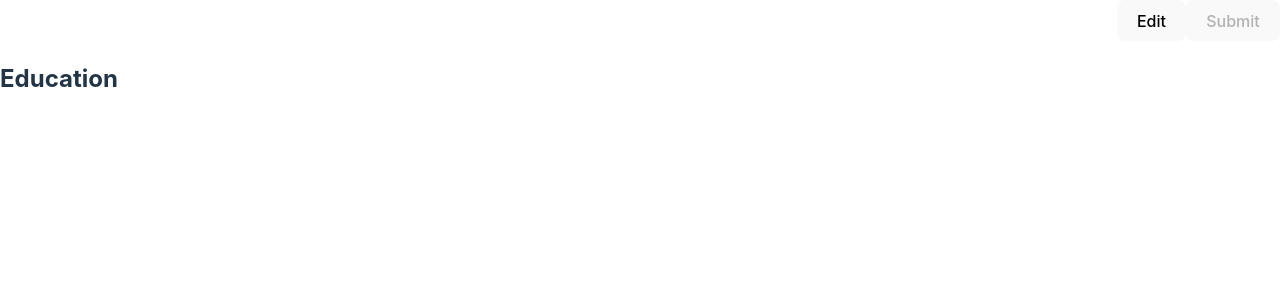
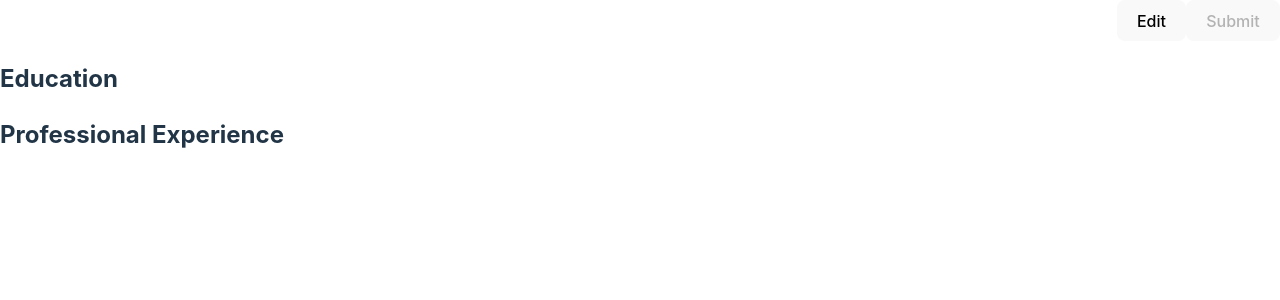
Before and after one commit to lore4prez/resume-builder, a React (Vite) app: page / in a window 1280 px wide. Shown: the top 300 px of the page. Built offline with nearby package versions, Linux system fonts and the light colour scheme.

Commit message:
Add professional experience input component

```diff
--- a/src/App.jsx
+++ b/src/App.jsx
@@ -2,7 +2,9 @@ import { useState, createContext } from 'react'
 import './App.css'
 import { MainBtns, GenInfo } from './components/GenInfo'
 import { Education } from './components/Educ'
+import { Experience } from './components/Exp'
 
+// A universal valuable to keep track whether to show the input fields or not
 const Visible = createContext({
   isVisible: true,
   setVisibility: () => {}
@@ -18,6 +20,7 @@ function App() {
       <MainBtns></MainBtns>
       <GenInfo></GenInfo>
       <Education></Education>
+      <Experience></Experience>
     </Visible.Provider>
   )
 }
--- a/src/components/Educ.jsx
+++ b/src/components/Educ.jsx
@@ -81,4 +81,4 @@ function Education() {
 //     )
 // }
 
-export {Education}
+export {Education, AddBulletPoint}
--- /dev/null
+++ b/src/components/Exp.jsx
@@ -0,0 +1,22 @@
+import {useState, useContext} from 'react';
+import {Visible} from '../App';
+import { InputField } from "./GenInfo";
+import { AddBulletPoint } from './Educ';
+
+function Experience() {
+    const [company, setCompany] = useState("");
+    const [role, setRole] = useState("");
+
+    const {isVisible} = useContext(Visible);
+
+    return (
+        <div className="exp-info">
+            <h2>Professional Experience</h2>
+            <InputField id = "Company name" show = {isVisible} value = {company} func = {(e) => setCompany(e.target.value)}></InputField>
+            <InputField id = "Role" show = {isVisible} value = {role} func = {(e) => setRole(e.target.value)}></InputField>
+            <AddBulletPoint></AddBulletPoint>
+        </div>
+    )
+}
+
+export {Experience}
```
